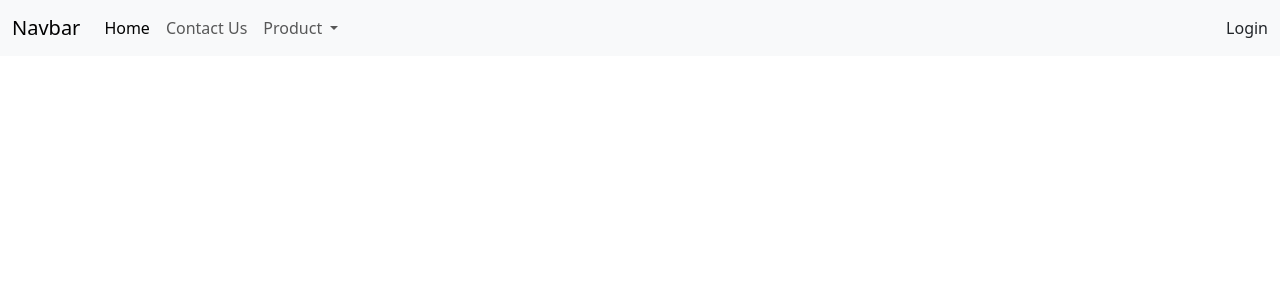
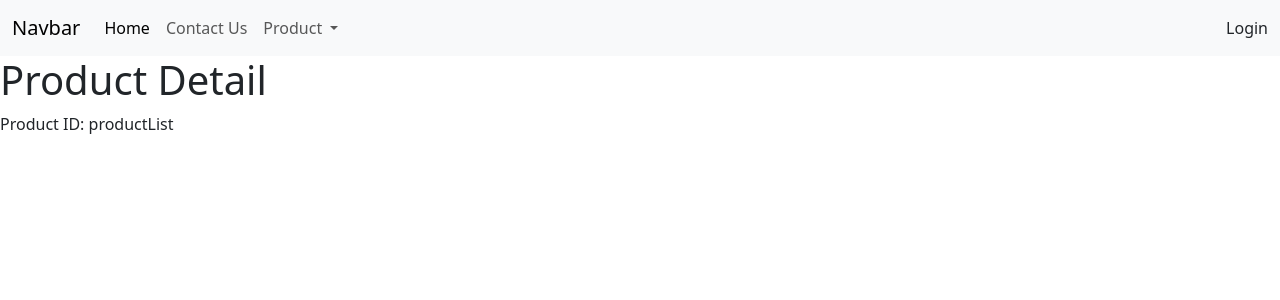
Before and after one commit to tee2490/03-VueRouter, a Vue app: page /product/productList in a window 1280 px wide. Shown: the top 300 px of the page. Built offline with nearby package versions, Linux system fonts and the light colour scheme.

Commit message:
12 dynamic route binding

```diff
--- a/src/Router/routes.js
+++ b/src/Router/routes.js
@@ -1,5 +1,8 @@
 import HomePage from "@/components/Home/HomePage.vue";
 import Contact from "@/components/Home/Contact.vue";
+import ProductList from "@/components/Product/ProductList.vue";
+import ProductDetail from "@/components/Product/ProductDetail.vue";
+
 import { createRouter, createWebHistory } from "vue-router";
 
 const router = createRouter({
@@ -7,6 +10,8 @@ const router = createRouter({
   routes: [
     { path: "/", component: HomePage },
     { path: "/contact", component: Contact },
+    { path: "/productList", component: ProductList },
+    { path: "/product/:productId", component: ProductDetail },
   ],
 });
 
--- a/src/components/Layout/Header.vue
+++ b/src/components/Layout/Header.vue
@@ -34,8 +34,16 @@
               Product
             </a>
             <ul class="dropdown-menu">
-              <li><a class="dropdown-item" href="#">Product List</a></li>
-              <li><a class="dropdown-item" href="#">Product Detail</a></li>
+              <li>
+                <router-link class="dropdown-item" to="productList"
+                  >Product List</router-link
+                >
+              </li>
+              <li>
+                <router-link class="dropdown-item" to="#"
+                  >Product Detail</router-link
+                >
+              </li>
             </ul>
           </li>
         </ul>
--- a/src/components/Product/ProductDetail.vue
+++ b/src/components/Product/ProductDetail.vue
@@ -1,5 +1,12 @@
 <template>
   <div>
     <h1>Product Detail</h1>
+    <p>Product ID: {{ route.params.productId }}</p>
   </div>
 </template>
+
+<script setup>
+import { useRoute } from "vue-router";
+const route = useRoute();
+console.log(route.params);
+</script>
```
